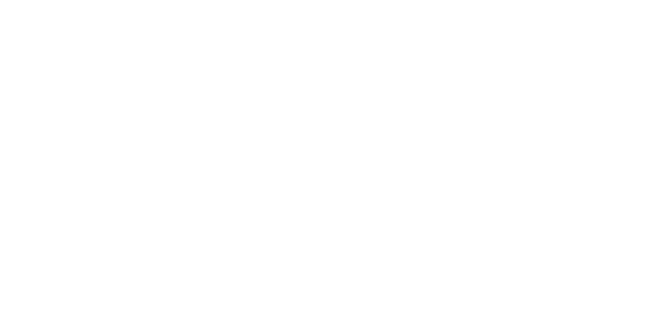
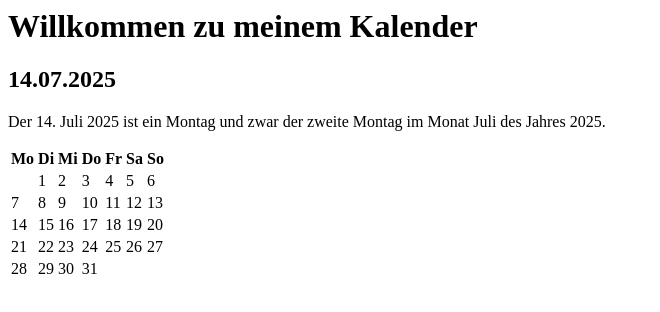
Before and after one commit to Daniel-Ma-95/html_kalender, a plain HTML site: page index.html in a window 1280 px wide. Shown: the whole page, without its empty margins (0-660 px from the left). Drawn offline with Linux system fonts and the light colour scheme.

Commit message:
Table fertig

```diff
--- a/index.html
+++ b/index.html
@@ -1 +1,68 @@
-<html></html>
+<html>
+    <head>
+        <title>Kalender</title>
+    </head>
+    <body>
+        <h1>Willkommen zu meinem Kalender</h1>
+        <h2>14.07.2025</h2>
+        <p> Der 14. Juli 2025 ist ein Montag und zwar der zweite Montag im Monat Juli des Jahres 2025. </p>
+        <table>
+            <tr>
+                <th>Mo</th>
+                <th>Di</th>
+                <th>Mi</th>
+                <th>Do</th>
+                <th>Fr</th>
+                <th>Sa</th>
+                <th>So</th>
+            </tr>
+            <tr>
+                <td></td>
+                <td>1</td>
+                <td>2</td>
+                <td>3</td>
+                <td>4</td>
+                <td>5</td>
+                <td>6</td>
+            </tr>
+            <tr>
+                <td>7</td>
+                <td>8</td>
+                <td>9</td>
+                <td>10</td>
+                <td>11</td>
+                <td>12</td>
+                <td>13</td>
+            </tr>
+             <tr>
+                <td>14</td>
+                <td>15</td>
+                <td>16</td>
+                <td>17</td>
+                <td>18</td>
+                <td>19</td>
+                <td>20</td>
+            </tr>
+            <tr>
+                <td>21</td>
+                <td>22</td>
+                <td>23</td>
+                <td>24</td>
+                <td>25</td>
+                <td>26</td>
+                <td>27</td>
+            </tr>
+            <tr>
+                <td>28</td>
+                <td>29</td>
+                <td>30</td>
+                <td>31</td>
+                <td></td>
+                <td></td>
+                <td></td>
+            </tr>
+            <th> </th></thead>
+        </table>
+        </table>
+    </body>
+</html>
```
